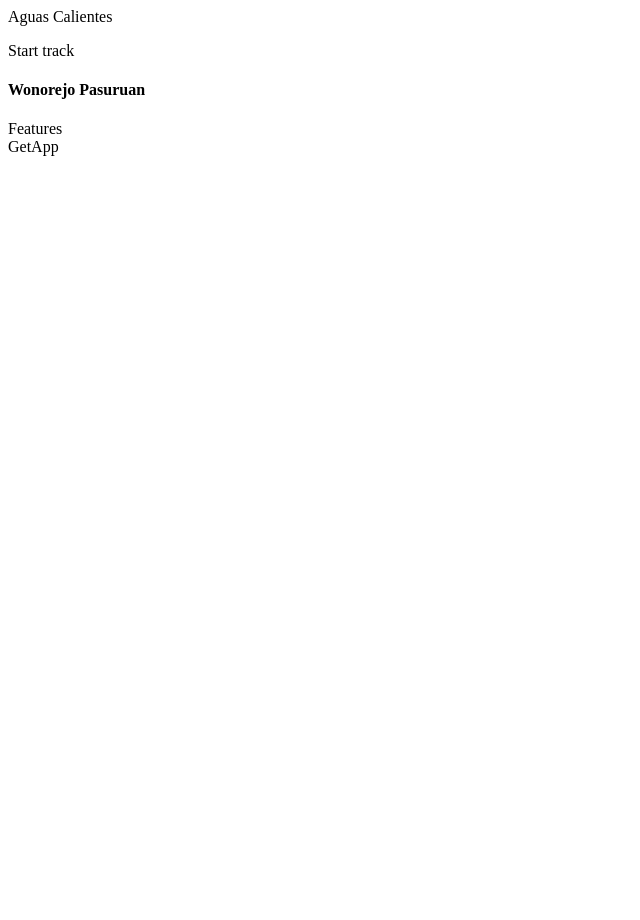
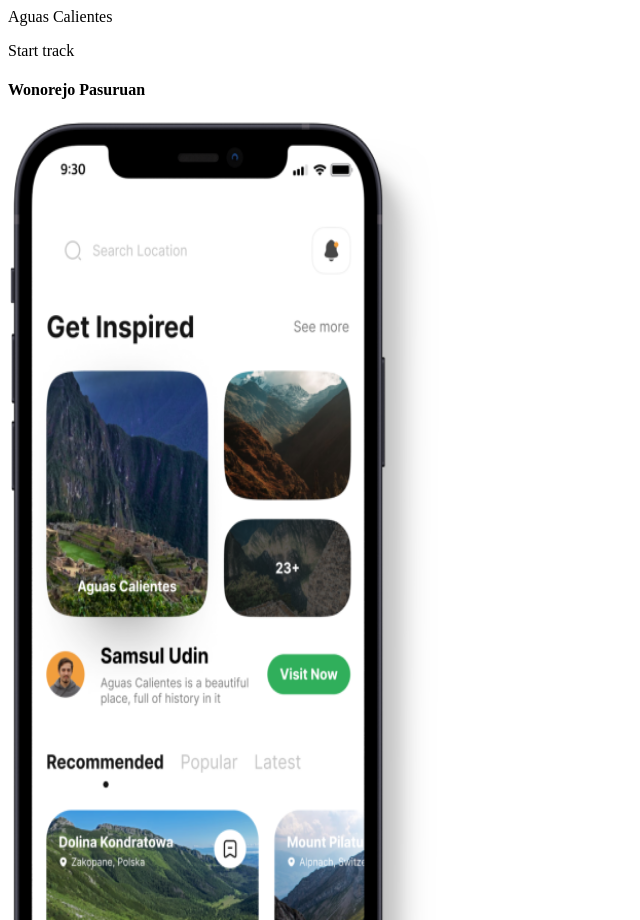
Before and after one commit to AvishkaGihan/travel_app, a Next.js app: page / in a window 1280 px wide. Shown: the part 2340-3260 px from the top of the page, without its empty margins (0-640 px from the left). Before the commit the page ends 2504 px from the top, so only its background shows below. Built offline with nearby package versions, Linux system fonts and the light colour scheme.

Commit message:
Add Features component with layout and feature item rendering

```diff
--- a/components/Features.tsx
+++ b/components/Features.tsx
@@ -1,5 +1,66 @@
+import { FEATURES } from "@/constants";
+import Image from "next/image";
+import React from "react";
+
 const Features = () => {
-  return <div>Features</div>;
+  return (
+    <section className="flex-col flexCenter overflow-hidden bg-feature-bg bg-center bg-no-repeat py-24">
+      <div className="max-container padding-container relative w-full flex justify-end">
+        <div className="flex flex-1 lg:min-h-[900px]">
+          <Image
+            src="/phone.png"
+            alt="phone"
+            width={440}
+            height={1000}
+            className="feature-phone"
+          />
+        </div>
+
+        <div className="z-20 flex w-full flex-col lg:w-[60%]">
+          <div className="relative">
+            <Image
+              src="/camp.svg"
+              alt="camp"
+              width={50}
+              height={50}
+              className="absolute left-[-5px] top-[-28px] w-10 lg:w-[50px]"
+            />
+            <h2 className="bold-40 lg:bold-64">Our Features</h2>
+          </div>
+          <ul className="mt-10 grid gap-10 md:grid-cols-2 lg:mg-20 lg:gap-20">
+            {FEATURES.map((feature) => (
+              <FeatureItem
+                key={feature.title}
+                title={feature.title}
+                icon={feature.icon}
+                description={feature.description}
+              />
+            ))}
+          </ul>
+        </div>
+      </div>
+    </section>
+  );
+};
+
+type FeatureItem = {
+  title: string;
+  icon: string;
+  description: string;
+};
+
+const FeatureItem = ({ title, icon, description }: FeatureItem) => {
+  return (
+    <li className="flex w-full flex-1 flex-col items-start">
+      <div className="rounded-full p-4 lg:p-7 bg-green-50">
+        <Image src={icon} alt="map" width={28} height={28} />
+      </div>
+      <h2 className="bold-20 lg:bold-32 mt-5 capitalize">{title}</h2>
+      <p className="regular-16 mt-5 bg-white/80 text-gray-30 lg:mt-[30px] lg:bg-none">
+        {description}
+      </p>
+    </li>
+  );
 };
 
 export default Features;
```
